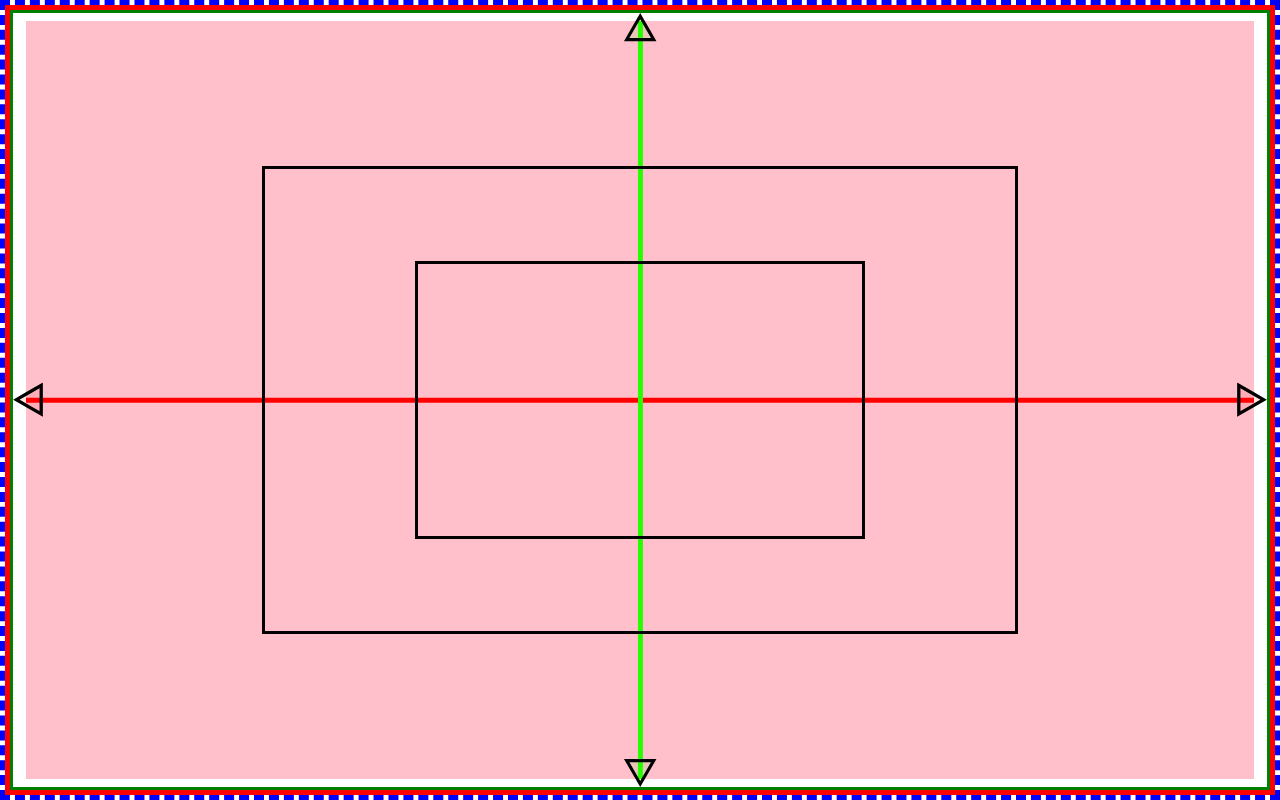
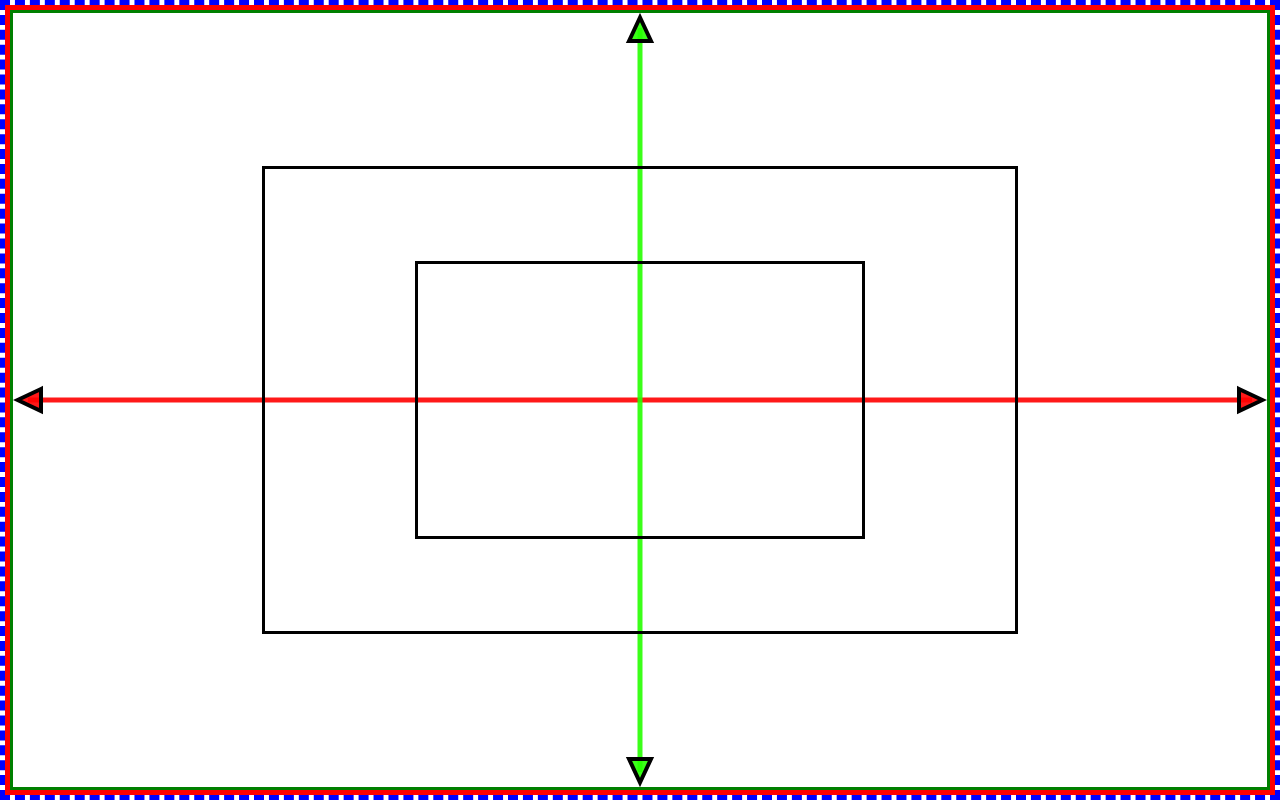
Before and after one commit to julianojstavares/julianojstavares.github.io, a plain HTML site: page index.html in a window 1280 px wide. Drawn offline with nearby package versions, Linux system fonts and the light colour scheme.

Commit message:
Work in progress

```diff
--- a/css/style.css
+++ b/css/style.css
@@ -5,44 +5,53 @@
 }
 
 /* start - flexbox container*/
-html, body, .box, .svg-container {
+html, body, .svg-container, .box {
 	display: flex;
  	flex-wrap: wrap;
  	justify-content: center;
+ 	margin: 0;
 }
 /* end - flexbox container*/
 
 /* start - flexbox child*/
-body, .box, .svg-container {
+body, .box {
 	align-content: center;
 	align-items: center;
+}
+
+body, #axys {
+	flex: 1 1 auto;
 }
 /*end - flexbox child*/
 
 /*start - relative vs absolute*/
 body {
-	position: relative;
+	position: relative; /*to the child svg-container*/
+}
+.svg-container {
+	position: relative; /*to the child arrow*/
+	position: absolute; /*to the parent body*/
 }
 
-.svg-container, #arrow {
-	position: absolute;
+#arrow {
+	position: absolute; /*to the parent svg-container*/
 }
 /*end - relative vs absolute*/
 
+html, #axys {
+	height: 100%;
+}
+
 html {
 	border: 5px dashed blue;
-	height: 100%;
 }
 
 body {
 	border: 5px solid red;
-	margin: 0;
-	flex: 1 1 auto;
 }
 
 .box {
 	border: 3px solid black;
-
 	width: 60%;
 	height: 60%;
 	z-index: 2;
@@ -55,9 +64,12 @@ body {
 }
 
 #axys {
-	width: 98%;
-	height: 98%;
-	background-color: pink;
+	padding: 15px;
+}
+
+#arrow {
+	width: 30px;
+	height: 30px;
 }
 
 .aTop {
@@ -69,19 +81,41 @@ body {
 }
 
 .aBottom {
-	bottom: 0; margin-bottom: 28px;
+	bottom: 0;
 }
 
 .aLeft {
 	left: 0;
 }
 
-.aTop, .aBottom {
-	height: 0;
-	transform: translateX(-0.9px);
+.aRight, .aLeft {
+	top: 50%;
+	transform: translateY(-50%);
 }
 
-.aRight, .aLeft {
-	transform: translateY(-17.5px);
-	top: 50%;
+/* start - svg styles*/
+#axys line {
+	stroke-width: 5;
 }
+
+#axys :first-child {
+	stroke: rgba(255, 0, 0, .9);
+}
+
+#axys :last-child {
+	stroke: rgba(38, 255, 0, .9);
+}
+
+#arrow polygon {
+	stroke: black;
+	stroke-width: 4;
+}
+
+.aTop, .aBottom polygon {
+	fill: rgba(38, 255, 0, .9);
+}
+
+.aLeft, .aRight polygon {
+	fill: rgba(255, 0, 0, .9);
+}
+/* end - svg styles*/
--- a/index.html
+++ b/index.html
@@ -1,8 +1,8 @@
 <!DOCTYPE html>
 <html>
 <head>
- 	<meta charset="UTF-8" lang="pt-Br">
-	<title>Juliano J. S. Tavares | Portfolio in Game</title>
+ 	<meta charset="UTF-8" lang="pt-br">
+	<title>Juliano J. S. Tavares | Portfolio in Game Mode</title>
 	<script src="https://ajax.googleapis.com/ajax/libs/jquery/3.2.1/jquery.min.js"></script>
 	<script src="js/script.js"></script>
 	<link rel="stylesheet" type="text/css" href="css/style.css">
@@ -11,34 +11,22 @@
 	<div class="svg-container">
 		<svg id = "axys">
 			<!-- x axys -->
-			<line x1="0" y1="50%" x2="100%" y2="50%" style="stroke:rgb(255,0,0);stroke-width:5" />
+			<line x1="0" y1="50%" x2="100%" y2="50%"/>
 			<!-- y axys -->
-			<line x1="50%" y1="0" x2="50%" y2="100%" style="stroke:rgb(38,255,0);stroke-width:5" />
+			<line x1="50%" y1="0" x2="50%" y2="100%"/>
 		</svg>
-		<div id = "arrow" class="aTop">
-			<svg width = "35" height = "30" viewBox = "0 0 50 48">
-				<style>.t{fill:rgba(38, 255, 0, 0.1);stroke:#000;stroke-miterlimit:10;stroke-width:5px;}</style>
-				<polygon class="t" points="25.98 42.5 4.33 42.5 15.15 23.75 25.98 5 36.81 23.75 47.63 42.5 25.98 42.5"/>
-			</svg>
-		</div>
-		<div id = "arrow" class="aRight">
-			<svg width = "30" height = "35" viewBox = "0 0 45 53">
-				<style>.r{fill:rgba(255, 0, 0, 0.1);stroke:#000;stroke-miterlimit:10;stroke-width:5px;}</style>
-				<polygon class="r" points="2.5 25.98 2.5 4.33 21.25 15.15 40 25.98 21.25 36.81 2.5 47.63 2.5 25.98"/>
-			</svg>
-		</div>
-		<div id = "arrow" class="aBottom">
-			<svg width = "35" height = "30" viewBox = "0 0 50 48">
-				<style>.b{fill:rgba(38, 255, 0, 0.1);stroke:#000;stroke-miterlimit:10;stroke-width:5px;}</style>
-				<polygon class="b" points="25.98 2.5 47.63 2.5 36.81 21.25 25.98 40 15.15 21.25 4.33 2.5 25.98 2.5"/>
-			</svg>
-		</div>
-		<div id = "arrow" class="aLeft">
-			<svg width = "30" height = "35" viewBox = "0 0 45 53">
-				<style>.l{fill:rgba(255, 0, 0, 0.1);stroke:#000;stroke-miterlimit:10;stroke-width:5px;}</style>
-				<polygon class="l" points="42.5 25.98 42.5 47.63 23.75 36.81 5 25.98 23.75 15.15 42.5 4.33 42.5 25.98"/>
-			</svg>
-		</div>
+		<svg id = "arrow" class="aTop">
+			 <polygon points="4,28 15,4.5 26,28"/>
+		</svg>
+		<svg id = "arrow" class="aRight">
+			<polygon points="2,4 25.5,15 2,26"/>
+		</svg>
+		<svg id = "arrow" class="aBottom">
+			<polygon points="4,2 15,25.5 26,2"/>
+		</svg>
+		<svg id = "arrow" class="aLeft">
+			<polygon points="28,4 4.5,15 28,26"/>
+		</svg>
 	</div>
 	<div class="box">
 			<div class="box">
```
